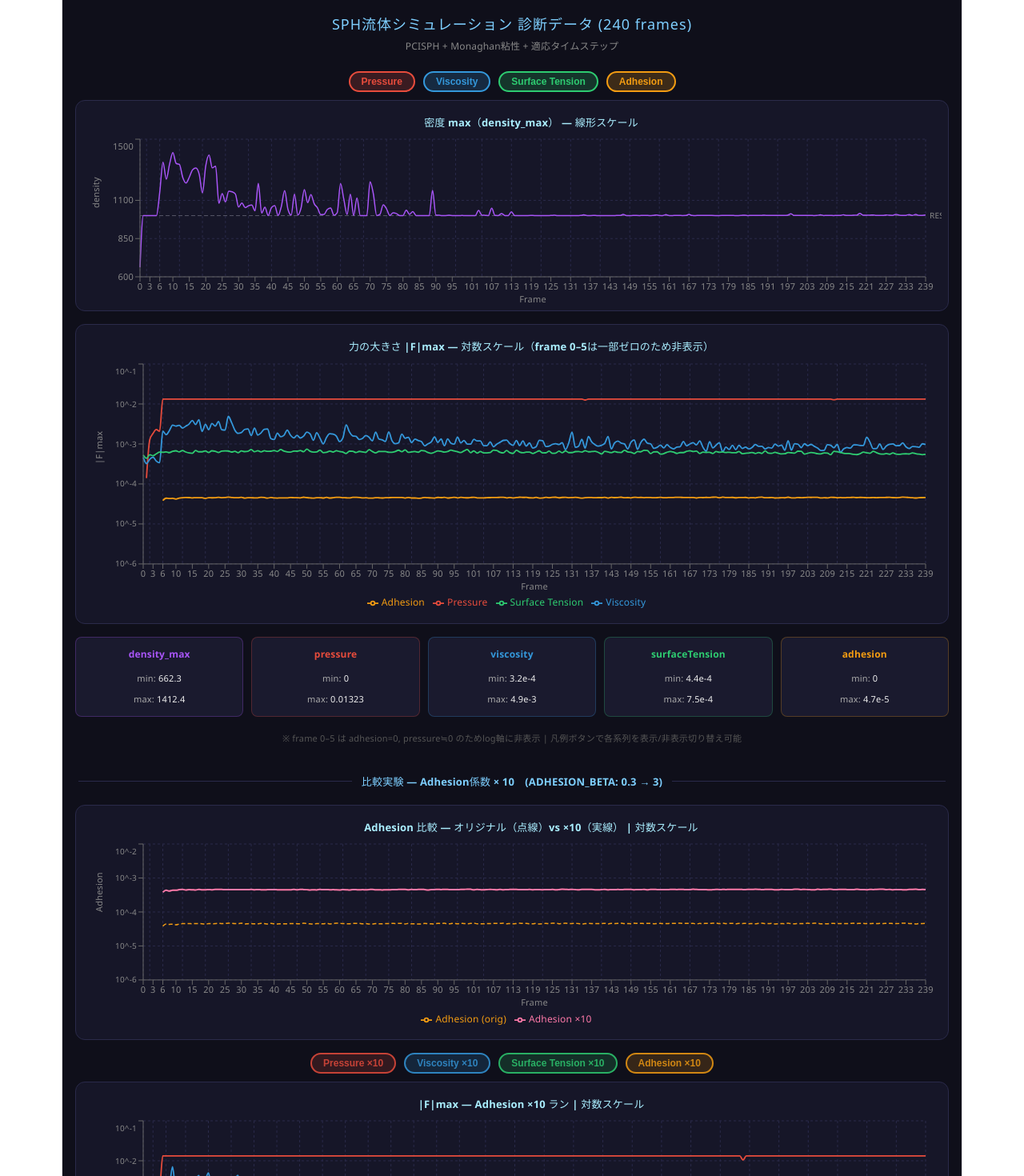
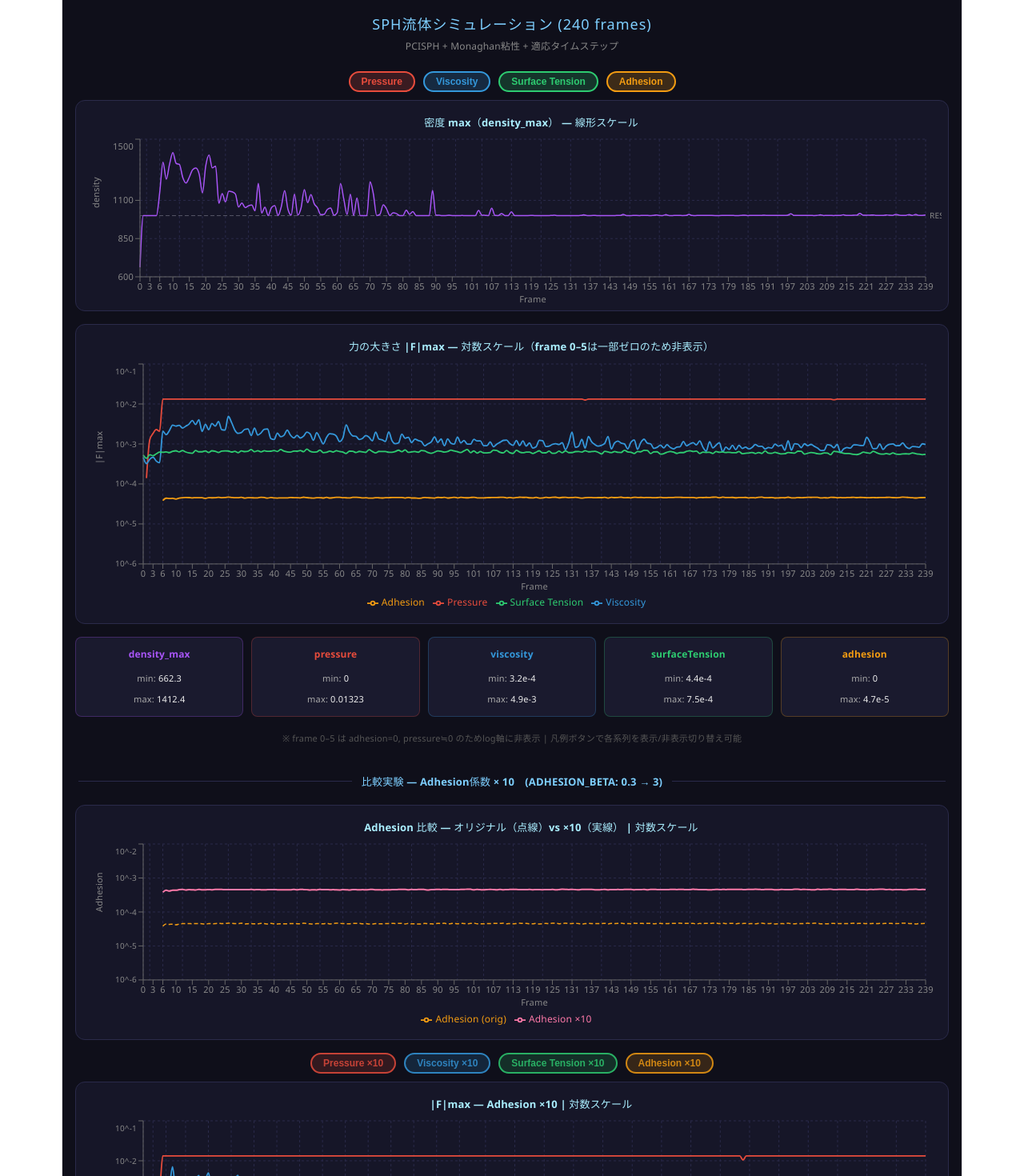
Before and after one commit to yutaonuma28/simulation-chart, a React (Vite) app: page / in a window 1280 px wide. Shown: the top 1470 px of the page at 80% size. Built offline with nearby package versions, Linux system fonts and the light colour scheme.

Commit message:
Update simulation chart

```diff
--- a/src/SimChart.jsx
+++ b/src/SimChart.jsx
@@ -175,7 +175,7 @@ export default function SimChart() {
       fontFamily: "'Segoe UI', sans-serif", padding: "20px 16px"
     }}>
       <h2 style={{ textAlign: "center", margin: "0 0 4px", fontSize: 18, color: "#7ecfff", letterSpacing: 1 }}>
-        SPH流体シミュレーション 診断データ (240 frames)
+        SPH流体シミュレーション (240 frames)
       </h2>
       <p style={{ textAlign: "center", margin: "0 0 18px", fontSize: 12, color: "#888" }}>
         PCISPH + Monaghan粘性 + 適応タイムステップ
@@ -329,7 +329,7 @@ export default function SimChart() {
         border: "1px solid #2a2a4a"
       }}>
         <div style={{ fontSize: 13, color: "#aef", fontWeight: 600, marginLeft: 48, marginBottom: 4 }}>
-          |F|max — Adhesion ×10 ラン | 対数スケール
+          |F|max — Adhesion ×10 | 対数スケール
         </div>
         <ResponsiveContainer width="100%" height={320}>
           <LineChart data={RAW_X10} margin={{ top: 4, right: 20, bottom: 4, left: 16 }}>
```
